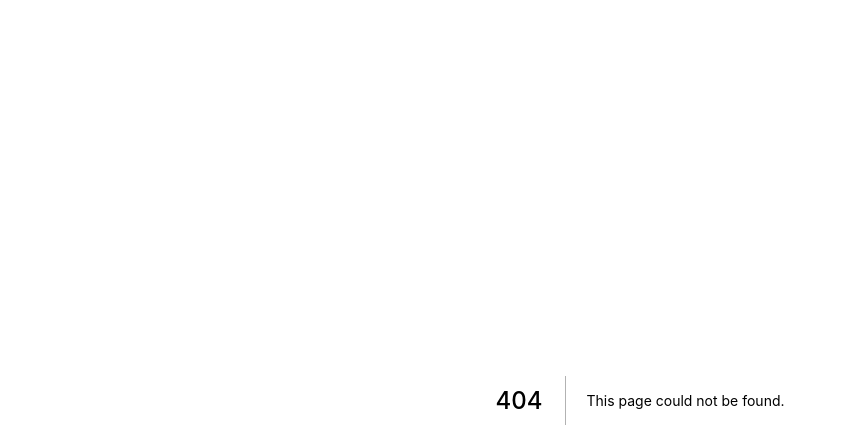
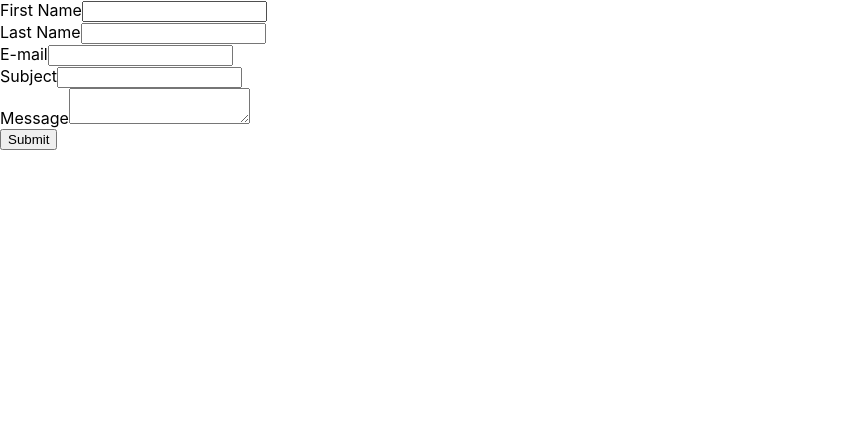
Before and after one commit to martonszak/react-for-a-cause, a Next.js app in the folder re-cat/: page /contact in a window 1280 px wide. Before the commit this address had no page. Shown: the top 448 px of the page, without its empty margins (0-847 px from the left). Built offline with nearby package versions, Linux system fonts and the light colour scheme.

Commit message:
Feat - Contact form

```diff
--- /dev/null
+++ b/re-cat/pages/about.js
@@ -0,0 +1,3 @@
+export default function About() {
+    return <h1>About</h1>
+}
--- /dev/null
+++ b/re-cat/pages/api/form.js
@@ -0,0 +1,25 @@
+export default function handler(req, res) {
+  // Get data submitted in request's body.
+  const body = req.body;
+
+  // Optional logging to see the responses
+  // in the command line where next.js app is running.
+  console.log(body);
+
+  // Guard clause checks for first and last name,
+  // and returns early if they are not found
+  if (
+    !body.first ||
+    !body.last ||
+    !body.email ||
+    !body.subject ||
+    !body.message
+  ) {
+    // Sends a HTTP bad request error code
+    return res.status(400).json({ data: "Required data not found" });
+  }
+
+  // Found the name.
+  // Sends a HTTP success code
+  res.status(200).json({ data: { ...body } });
+}
--- /dev/null
+++ b/re-cat/pages/contact.js
@@ -0,0 +1,88 @@
+import { useState } from "react";
+
+export default function Contact() {
+  const [visible, setVisible] = useState(true);
+  // Handles the submit event on form submit.
+  const handleSubmit = async (event) => {
+    // Stop the form from submitting and refreshing the page.
+    event.preventDefault();
+
+    // Get data from the form.
+    const data = {
+      first: event.target.first.value,
+      last: event.target.last.value,
+      email: event.target.email.value,
+      subject: event.target.subject.value,
+      message: event.target.message.value,
+    };
+
+    // Send the data to the server in JSON format.
+    const JSONdata = JSON.stringify(data);
+
+    // API endpoint where we send form data.
+    const endpoint = "/api/form";
+
+    // Form the request for sending data to the server.
+    const options = {
+      // The method is POST because we are sending data.
+      method: "POST",
+      // Tell the server we're sending JSON.
+      headers: {
+        "Content-Type": "application/json",
+      },
+      // Body of the request is the JSON data we created above.
+      body: JSONdata,
+    };
+
+    // Send the form data to our forms API on Vercel and get a response.
+    const response = await fetch(endpoint, options);
+
+    // Get the response data from server as JSON.
+    // If server returns the name submitted, that means the form works.
+    const result = await response.json();
+    // We set the
+    setVisible(false);
+  };
+
+  const contactForm = (
+    <div id="contact-form">
+      <form onSubmit={handleSubmit}>
+        <div className="input-row">
+          <label htmlFor="first">First Name</label>
+          <input type="text" id="first" name="first" required />
+        </div>
+
+        <div className="input-row">
+          <label htmlFor="last">Last Name</label>
+          <input type="text" id="last" name="last" required />
+        </div>
+
+        <div className="input-row">
+          <label htmlFor="email">E-mail</label>
+          <input type="email" id="email" name="email" required />
+        </div>
+
+        <div className="input-row">
+          <label htmlFor="subject">Subject</label>
+          <input type="text" id="subject" name="subject" required />
+        </div>
+
+        <div className="input-row">
+          <label htmlFor="message">Message</label>
+          <textarea id="message" name="message" required />
+        </div>
+
+        <button type="submit">Submit</button>
+      </form>
+    </div>
+  );
+
+  const submitText = (
+    <p>
+      We appreciate you contacting us. One of our colleagues will get back in
+      touch with you soon! Have a great day!
+    </p>
+  );
+
+  return visible ? contactForm : submitText;
+}
```
Also changed, not shown: re-cat/pages/index.js (+3 -54 lines).
